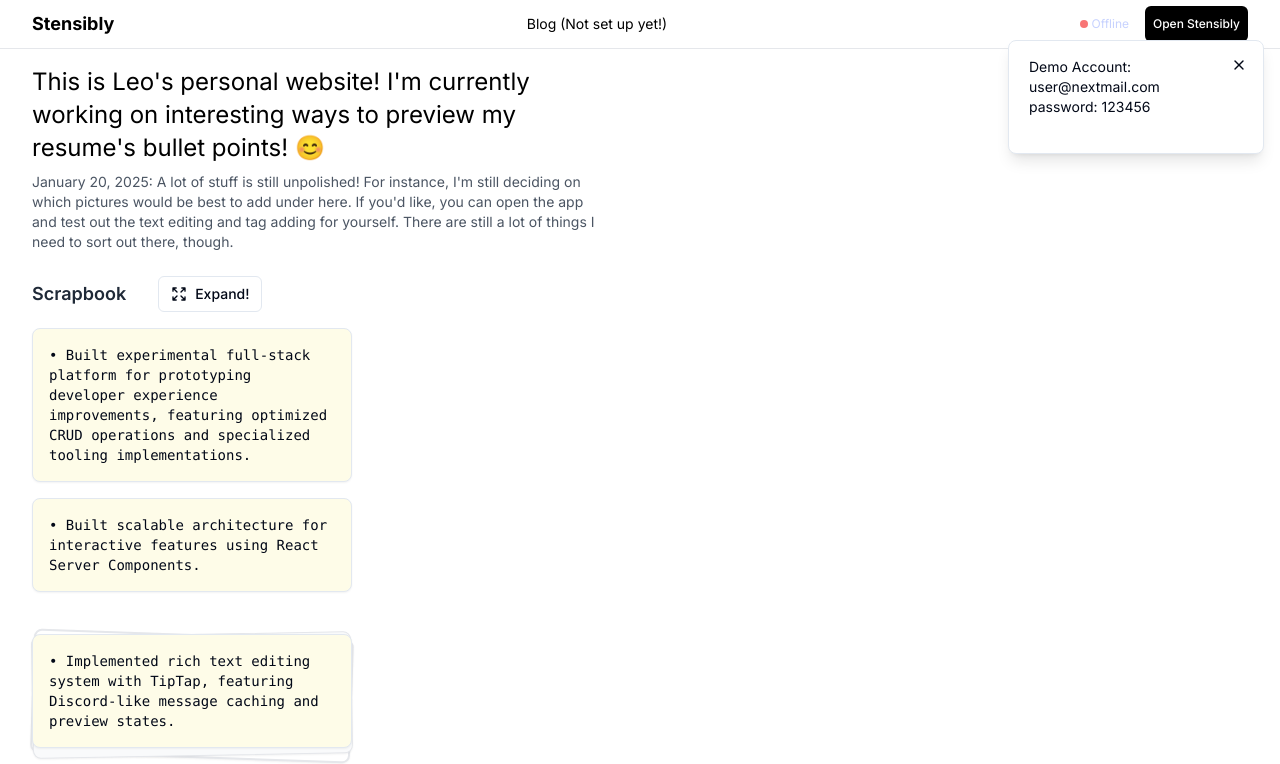
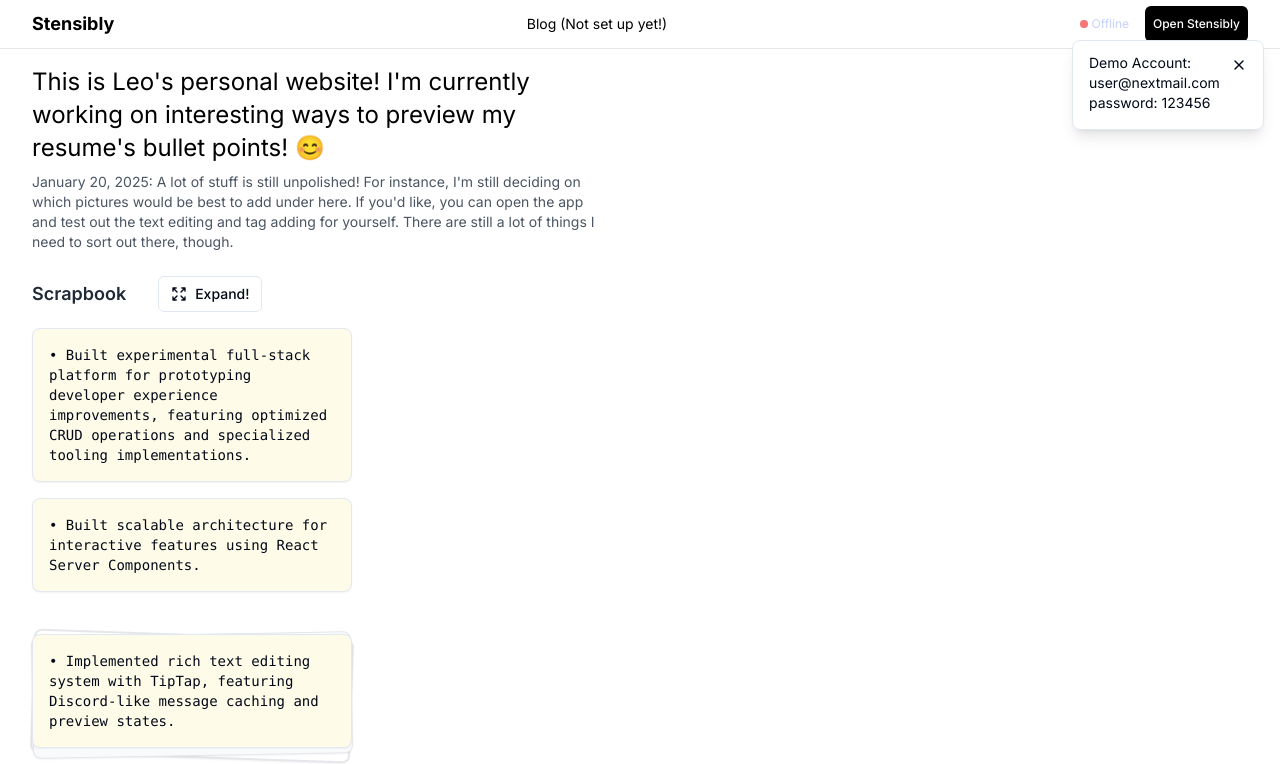
Before and after one commit to teamleaderleo/scrapbook, a Next.js app: page / in a window 1280 px wide. Shown: the top 764 px of the page. Built offline with nearby package versions, Linux system fonts and the light colour scheme; no server answers; a web font is replaced by a local one.

Commit message:
shrink sticky note for secrit login

```diff
--- a/components/hardcoded-sticky-note.tsx
+++ b/components/hardcoded-sticky-note.tsx
@@ -13,8 +13,8 @@ const HardcodedStickyNote: React.FC = () => {
   if (!isVisible) return null;
 
   return (
-    <Card className="fixed top-10 right-4 w-64 shadow-lg">
-      <CardContent className="p-2">
+    <Card className="fixed top-10 right-4 w-48 shadow-lg">
+      <CardContent className="p-1">
         <Button
           variant="ghost"
           size="icon"
@@ -27,7 +27,7 @@ const HardcodedStickyNote: React.FC = () => {
           value={content}
           onChange={(e) => setContent(e.target.value)}
           className="w-full resize-none border-none focus:ring-0"
-          rows={4}
+          rows={3}
         />
       </CardContent>
     </Card>
```
